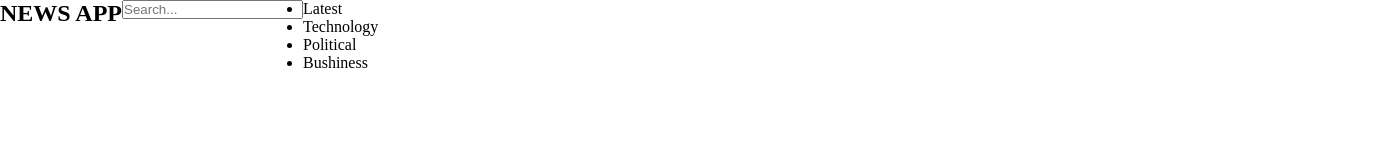
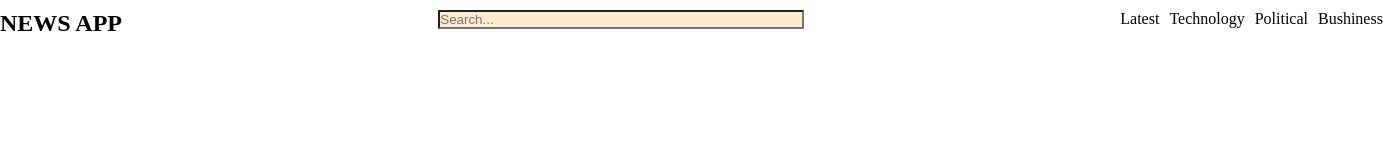
Before and after one commit to psadalja/news_app, a plain HTML site: page index.html in a window 1280 px wide. Shown: the whole page, 1383 px wide, since content can reach past the window. Drawn offline with Linux system fonts and the light colour scheme.

Commit message:
navbar alignment

```diff
--- a/style/style.css
+++ b/style/style.css
@@ -6,3 +6,26 @@
 .nav {
   display: flex;
 }
+
+.app-title {
+  margin-top: 10px;
+  width: 30%;
+}
+
+.search-input {
+  background-color: blanchedalmond;
+  margin-top: 10px;
+  margin-left: 30%;
+  width: 200%;
+}
+
+.nav li {
+  display: inline-flex;
+  margin-top: 10px;
+  padding-left: 10px;
+}
+
+.categories-list {
+  display: inline-flex;
+  padding-left: 200%;
+}
```
